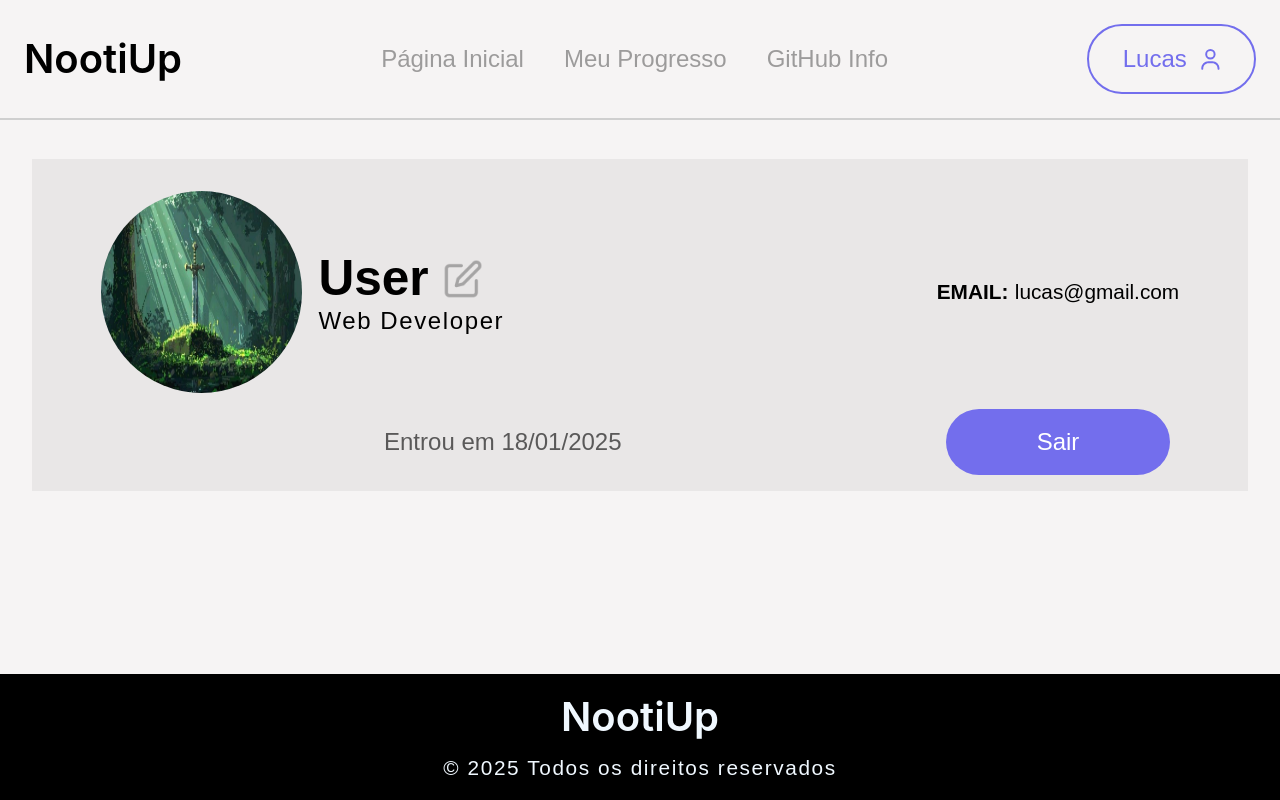
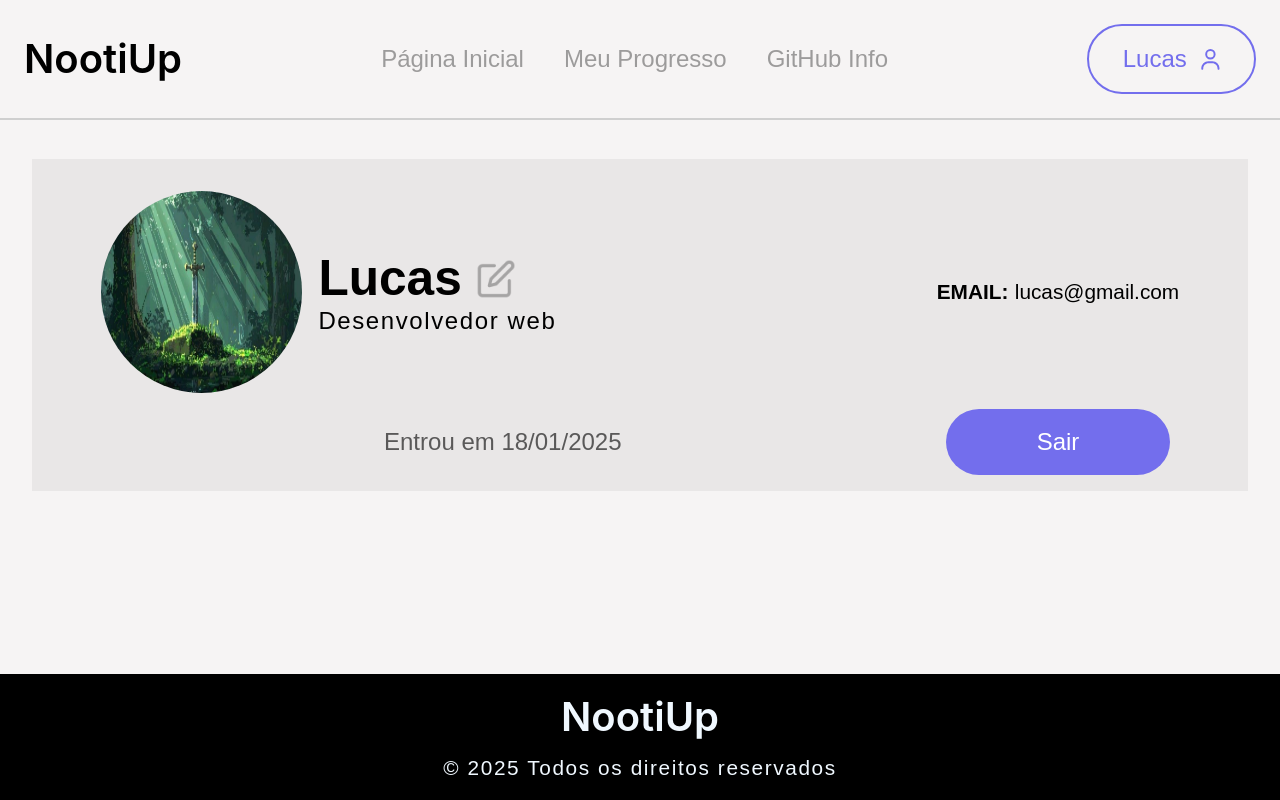
Before and after one commit to Lucas2907/NootiUp-frontend, a React (Vite) app: page /my-profile in a window 1280 px wide. Built offline with nearby package versions, Linux system fonts and the light colour scheme.

Commit message:
use context on myprofile component

```diff
--- a/src/components/MyProfile/MyProfile.tsx
+++ b/src/components/MyProfile/MyProfile.tsx
@@ -4,9 +4,11 @@ import profileImage from "../../assets/images/profile-example.jpg"
 import { Link } from "react-router-dom"
 import Popup from "../Popup/Popup"
 import { useState } from "react"
+import { useCurrentUser } from "../../contexts/userContext"
 
 function MyProfile() {
 
+    const { username, profession } = useCurrentUser()
     const [isPopupOpened, setIsPopupOpened] = useState(false)
 
     const openPopup = () => setIsPopupOpened(true)
@@ -18,7 +20,7 @@ function MyProfile() {
                 <img className="my-profile__user-image" src={profileImage} alt="profile image icon" />
                 <div className="my-profile__user-data">
                     <div className="my-profile__user-info-data">
-                        <h2 className="my-profile__user-info-name">User</h2>
+                        <h2 className="my-profile__user-info-name">{username}</h2>
                         <button
                             type="button"
                             className="my-profile__edit-button"
@@ -33,7 +35,7 @@ function MyProfile() {
                             />
                         </button>
                     </div>
-                    <p className="my-profile__user-about">Web Developer</p>
+                    <p className="my-profile__user-about">{profession}</p>
                 </div>
             </div>
             <div className="my-profile__email">
```
